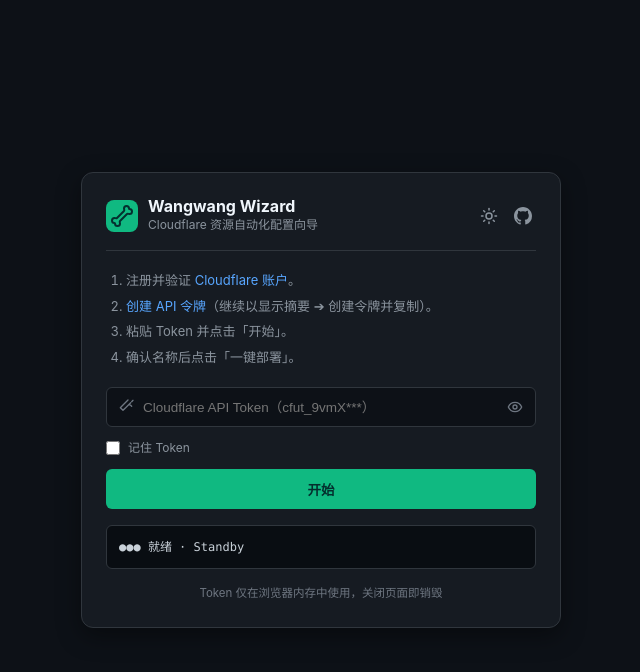
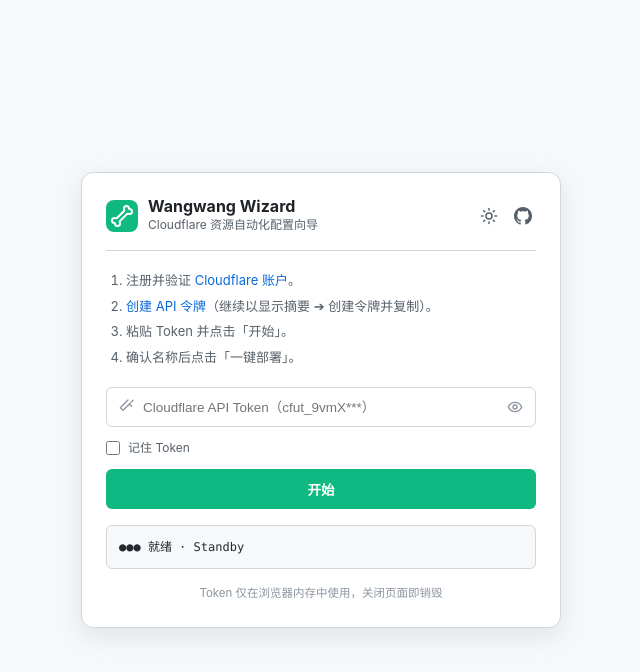
Before and after one commit to linct96/wangwang-wizard, a website: page index.html in a window 1280 px wide. Both pictures are taken after a click on the button 808 px from the left and 215 px from the top of the page. Shown: the whole page, without its empty margins (319-959 px from the left). Drawn offline with Linux system fonts and the light colour scheme.

Commit message:
feat(theme): support auto theme mode with system preference sync

```diff
--- a/app.js
+++ b/app.js
@@ -149,29 +149,64 @@
 
 // Theme Management
 const toggleThemeBtn = $('toggle-theme')
+const themeAuto = $('theme-auto')
 const themeSun = $('theme-sun')
 const themeMoon = $('theme-moon')
 
-function updateThemeUI(theme) {
-  document.documentElement.setAttribute('data-theme', theme)
-  localStorage.setItem('theme', theme)
-  const isLight = theme === 'light'
-  if (themeSun) themeSun.classList.toggle('hidden', isLight)
-  if (themeMoon) themeMoon.classList.toggle('hidden', !isLight)
+const THEME_CYCLE = {
+  auto: 'light',
+  light: 'dark',
+  dark: 'auto',
+}
+
+const THEME_TITLES = {
+  auto: '主题模式：自动（跟随系统）',
+  light: '主题模式：浅色（白天）',
+  dark: '主题模式：深色（黑夜）',
+}
+
+function applyTheme(mode) {
+  const currentMode = mode in THEME_CYCLE ? mode : 'auto'
+  localStorage.setItem('theme', currentMode)
+
+  const systemDark = window.matchMedia('(prefers-color-scheme: dark)').matches
+  const effectiveTheme = currentMode === 'auto' ? (systemDark ? 'dark' : 'light') : currentMode
+  document.documentElement.setAttribute('data-theme', effectiveTheme)
+
+  if (themeAuto) themeAuto.classList.toggle('hidden', currentMode !== 'auto')
+  if (themeSun) themeSun.classList.toggle('hidden', currentMode !== 'light')
+  if (themeMoon) themeMoon.classList.toggle('hidden', currentMode !== 'dark')
+
+  if (toggleThemeBtn) {
+    toggleThemeBtn.title = THEME_TITLES[currentMode] || '切换主题'
+  }
 }
 
 if (toggleThemeBtn) {
   toggleThemeBtn.addEventListener('click', () => {
-    const currentTheme = document.documentElement.getAttribute('data-theme') || 'dark'
-    const nextTheme = currentTheme === 'light' ? 'dark' : 'light'
-    updateThemeUI(nextTheme)
+    const currentMode = localStorage.getItem('theme') || 'auto'
+    const nextMode = THEME_CYCLE[currentMode] || 'auto'
+    applyTheme(nextMode)
   })
 }
 
+const themeMediaQuery = window.matchMedia('(prefers-color-scheme: dark)')
+const onSystemThemeChange = () => {
+  const currentMode = localStorage.getItem('theme') || 'auto'
+  if (currentMode === 'auto') {
+    applyTheme('auto')
+  }
+}
+if (themeMediaQuery.addEventListener) {
+  themeMediaQuery.addEventListener('change', onSystemThemeChange)
+} else if (themeMediaQuery.addListener) {
+  themeMediaQuery.addListener(onSystemThemeChange)
+}
+
+applyTheme(localStorage.getItem('theme') || 'auto')
+
 // Initialize Token Link & URL Token
 window.addEventListener('DOMContentLoaded', () => {
-  const currentTheme = document.documentElement.getAttribute('data-theme') || 'dark'
-  updateThemeUI(currentTheme)
 
   const permissions = [
     { key: 'd1', type: 'edit' },
--- a/index.html
+++ b/index.html
@@ -6,8 +6,10 @@
     <title>Wangwang Wizard</title>
     <link rel="icon" type="image/svg+xml" href="./favicon.svg?v=bone" />
     <script>
-      const savedTheme = localStorage.getItem('theme') || (window.matchMedia('(prefers-color-scheme: light)').matches ? 'light' : 'dark');
-      document.documentElement.setAttribute('data-theme', savedTheme);
+      const savedTheme = localStorage.getItem('theme') || 'auto';
+      const systemDark = window.matchMedia('(prefers-color-scheme: dark)').matches;
+      const effectiveTheme = savedTheme === 'auto' ? (systemDark ? 'dark' : 'light') : savedTheme;
+      document.documentElement.setAttribute('data-theme', effectiveTheme);
     </script>
     <link rel="stylesheet" href="./style.css" />
   </head>
@@ -24,8 +26,9 @@
           </div>
         </div>
         <div class="header-actions">
-          <button id="toggle-theme" type="button" class="action-btn" title="切换明暗主题">
-            <svg id="theme-sun" width="18" height="18" viewBox="0 0 24 24" fill="none" stroke="currentColor" stroke-width="2" stroke-linecap="round" stroke-linejoin="round"><circle cx="12" cy="12" r="4"/><path d="M12 2v2"/><path d="M12 20v2"/><path d="m4.93 4.93 1.41 1.41"/><path d="m17.66 17.66 1.41 1.41"/><path d="M2 12h2"/><path d="M20 12h2"/><path d="m6.34 17.66-1.41 1.41"/><path d="m19.07 4.93-1.41 1.41"/></svg>
+          <button id="toggle-theme" type="button" class="action-btn" title="主题模式：自动（跟随系统）">
+            <svg id="theme-auto" width="18" height="18" viewBox="0 0 24 24" fill="none" stroke="currentColor" stroke-width="2" stroke-linecap="round" stroke-linejoin="round"><rect width="20" height="14" x="2" y="3" rx="2"/><line x1="8" x2="16" y1="21" y2="21"/><line x1="12" x2="12" y1="17" y2="21"/></svg>
+            <svg id="theme-sun" class="hidden" width="18" height="18" viewBox="0 0 24 24" fill="none" stroke="currentColor" stroke-width="2" stroke-linecap="round" stroke-linejoin="round"><circle cx="12" cy="12" r="4"/><path d="M12 2v2"/><path d="M12 20v2"/><path d="m4.93 4.93 1.41 1.41"/><path d="m17.66 17.66 1.41 1.41"/><path d="M2 12h2"/><path d="M20 12h2"/><path d="m6.34 17.66-1.41 1.41"/><path d="m19.07 4.93-1.41 1.41"/></svg>
             <svg id="theme-moon" class="hidden" width="18" height="18" viewBox="0 0 24 24" fill="none" stroke="currentColor" stroke-width="2" stroke-linecap="round" stroke-linejoin="round"><path d="M12 3a6 6 0 0 0 9 9 9 9 0 1 1-9-9Z"/></svg>
           </button>
           <a href="https://github.com/linct96/wangwang-wizard" target="_blank" rel="noopener noreferrer" class="action-btn" title="GitHub 仓库">
```
